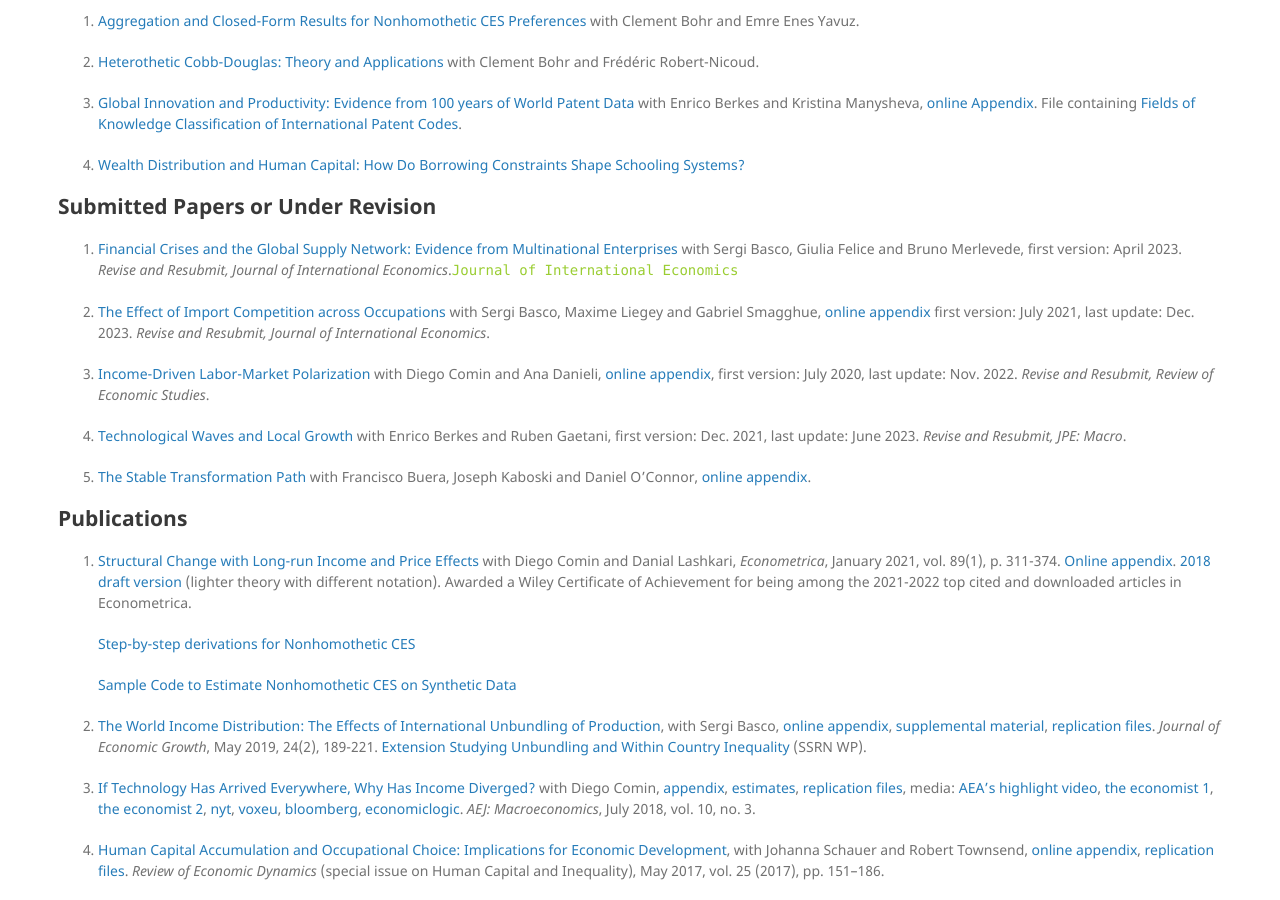
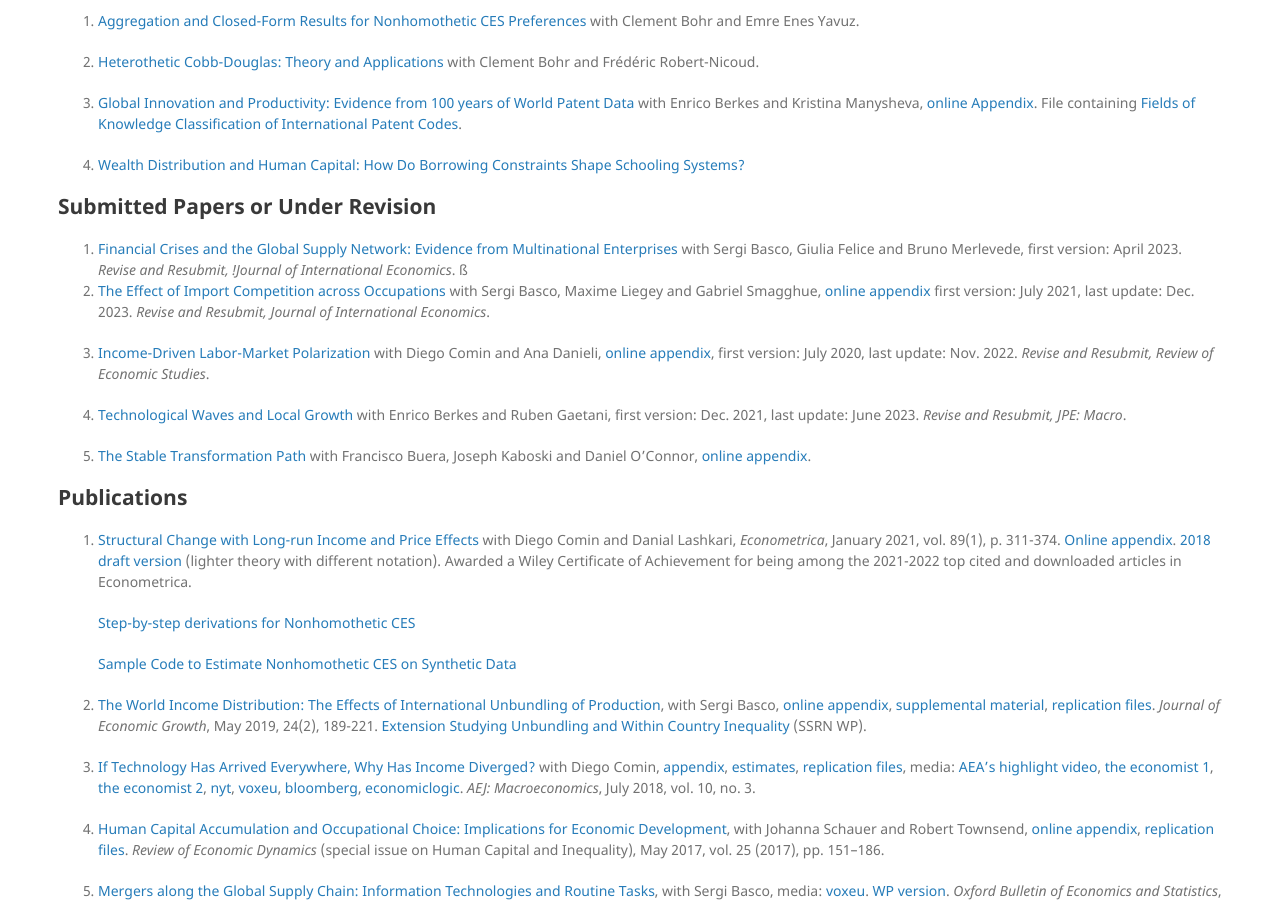
Before and after one commit to mestieri/mestieri.github.io, a Jekyll site: the page built from index.md, in a window 1280 px wide and 900 px high, scrolled down 306 px. Built offline with Jekyll 4.4.1, drawn with Linux system fonts in a browser that asks for light colours.

Commit message:
Update index.md

```diff
--- a/index.md
+++ b/index.md
@@ -35,8 +35,8 @@ for Nonhomothetic CES Preferences](https://www.dropbox.com/scl/fi/obu49nw8d74wye
 
 ## Submitted Papers or Under Revision
 
-1. [Financial Crises and the Global Supply Network: Evidence from Multinational Enterprises](https://www.dropbox.com/s/izq34c7zig3b0qe/BFMM_Economic_Crises_and_the_Global_Supply_Chain.pdf?dl=0) with Sergi Basco, Giulia Felice and Bruno Merlevede, first version: April 2023. *Revise and Resubmit, Journal of International Economics*.<code style="color : Yellowgreen">Journal of International Economics</code>
-
+1. [Financial Crises and the Global Supply Network: Evidence from Multinational Enterprises](https://www.dropbox.com/s/izq34c7zig3b0qe/BFMM_Economic_Crises_and_the_Global_Supply_Chain.pdf?dl=0) with Sergi Basco, Giulia Felice and Bruno Merlevede, first version: April 2023. *Revise and Resubmit, !Journal of International Economics*.
+ ß
 2. [The Effect of Import Competition across Occupations](https://www.dropbox.com/scl/fi/5atxvzy3830u57pg93v0f/blms_rev2.pdf?rlkey=02gzztb1bzbcc3db9547fk566&dl=0) with Sergi Basco, Maxime Liegey and Gabriel Smagghue, [online appendix](https://www.dropbox.com/scl/fi/r2gng6ycegyyaioicrl8g/blms_rev2_oa.pdf?rlkey=6ddy9deto2gv41qqavcrtrqu3&dl=0) first version: July 2021, last update: Dec. 2023. *Revise and Resubmit, Journal of International Economics*.
 
 3. [Income-Driven Labor-Market Polarization](https://www.dropbox.com/s/4c3ow4flycqnymd/cdm.pdf?dl=0) with Diego Comin and Ana Danieli,
```
